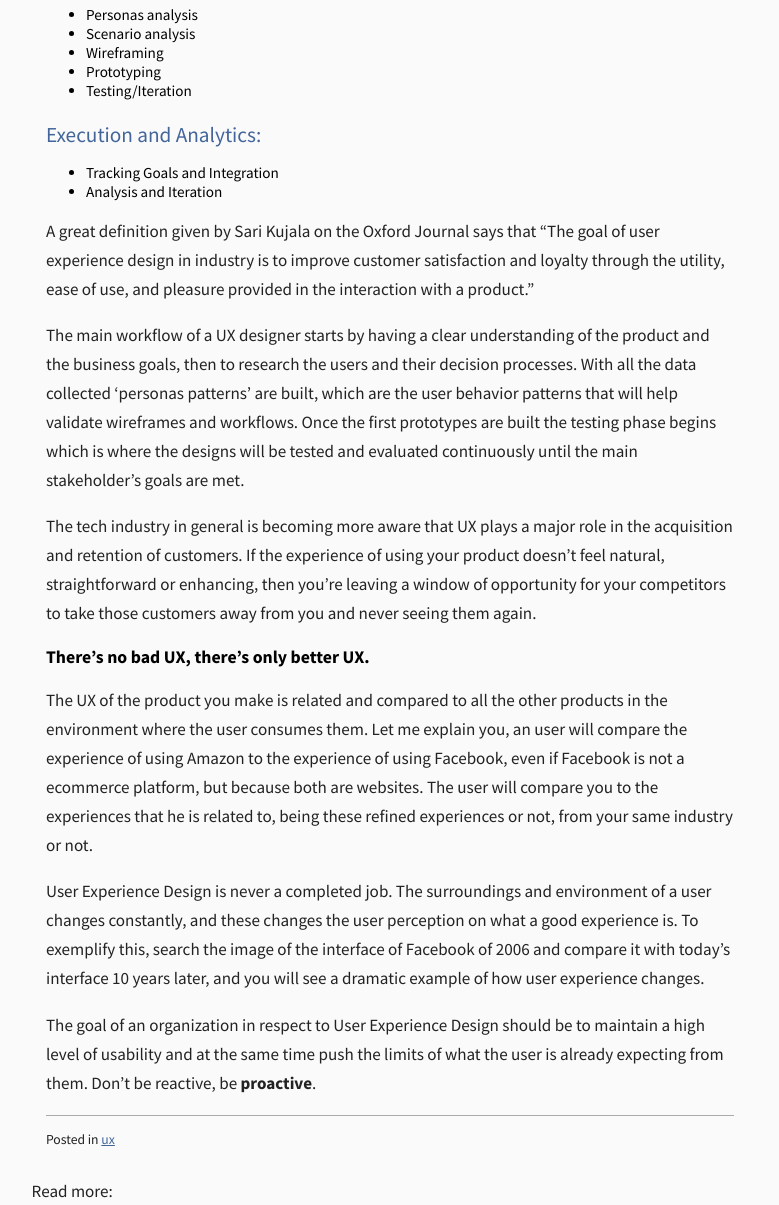
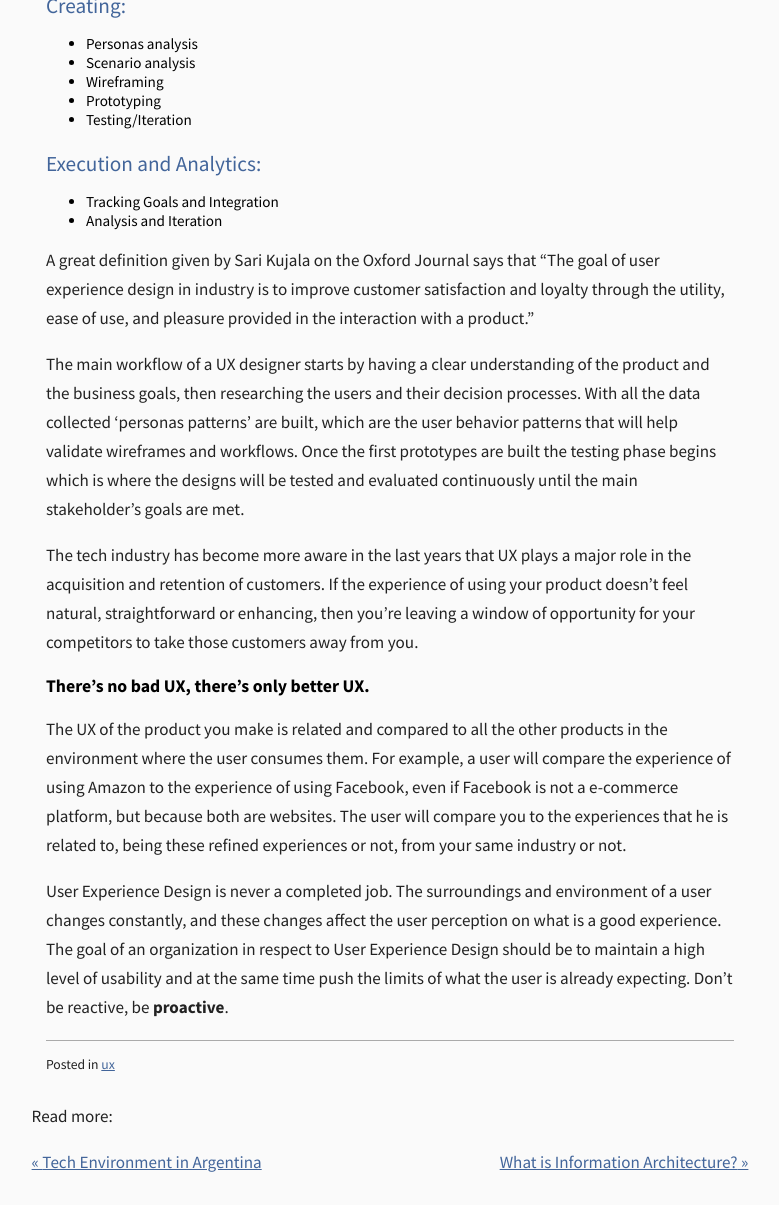
Before and after one commit to gasparlg/velatrix, a Jekyll site: the page built from _posts/2016-01-25-you-still-dont-know-what-ux-means.md, in a window 1280 px wide and 1400 px high, scrolled down 1498 px, cut to the strip 0-1205 px from the top of the window. Shown: the whole strip, without its empty margins (250-1029 px from the left). Built offline with Jekyll 4.4.1, drawn with Linux system fonts in a browser that asks for light colours; some of the changed text lies outside the part shown.

Commit message:
Update 2016-01-25-you-still-dont-know-what-ux-means.md

```diff
--- a/_posts/2016-01-25-you-still-dont-know-what-ux-means.md
+++ b/_posts/2016-01-25-you-still-dont-know-what-ux-means.md
@@ -5,9 +5,10 @@
 tags: [ux]
 img: images/excerpt_img/notebook.jpg
 ---
-If you have been around the tech industry for the last years you have probably heard people talking about *UX design*. And most of you may not know yet what this fancy acronym means. Don't worry, its not rocket science, but it does can get very blurry at times. UX stands for User Experience Design and the best way to explain it is by first saying that UX is a series of well known tasks. Most organizations producing consumer products perform this tasks in a regular basis even without having a specialized UX designer. What I mean by this is that UX design can be part of the job of many people on an organization, like graphic designers, front-end developers, project managers, marketing professionals, business analysts, etc.
 
-The User Experience Design tasks are:
+If you have been around the tech industry for the last years you have probably heard people talking about *UX design*. And most of you may not know yet what this fancy acronym means. Don't worry, its not rocket science, but it does can get very blurry at times (it does get very blurry at times). UX stands for User Experience Design and the best way to explain it is by first saying that UX is a series of well known tasks. Most organizations producing consumer products perform this tasks in a regular basis, even without having a specialized UX designer. What I mean by this is that UX design can be part of the job of many people on an organization, like graphic designers, front-end developers, project managers, marketing professionals, business analysts, etc.
+
+User Experience Design tasks are:
 =====================================
 
 ### Research:
@@ -31,15 +32,13 @@
 
 A great definition given by Sari Kujala on the Oxford Journal says that “The goal of user experience design in industry is to improve customer satisfaction and loyalty through the utility, ease of use, and pleasure provided in the interaction with a product.”
 
-The main workflow of a UX designer starts by having a clear understanding of the product and the business goals, then to research the users and their decision processes. With all the data collected ‘personas patterns’ are built, which are the user behavior patterns that will help validate wireframes and workflows. Once the first prototypes are built the testing phase begins which is where the designs will be tested and evaluated continuously until the main stakeholder’s goals are met.
+The main workflow of a UX designer starts by having a clear understanding of the product and the business goals, then researching the users and their decision processes. With all the data collected ‘personas patterns’ are built, which are the user behavior patterns that will help validate wireframes and workflows. Once the first prototypes are built the testing phase begins which is where the designs will be tested and evaluated continuously until the main stakeholder’s goals are met.
 
-The tech industry in general is becoming more aware that UX plays a major role in the acquisition and retention of customers. If the experience of using your product doesn't feel natural, straightforward or enhancing, then you’re leaving a window of opportunity for your competitors to take those customers away from you and never seeing them again.
+The tech industry has become more aware in the last years that UX plays a major role in the acquisition and retention of customers. If the experience of using your product doesn't feel natural, straightforward or enhancing, then you’re leaving a window of opportunity for your competitors to take those customers away from you.
 
 There’s no bad UX, there’s only better UX.
 ==========================================
 
-The UX of the product you make is related and compared to all the other products in the environment where the user consumes them. Let me explain you, an user will compare the experience of using Amazon to the experience of using Facebook, even if Facebook is not a ecommerce platform, but because both are websites. The user will compare you to the experiences that he is related to, being these refined experiences or not, from your same industry or not.
+The UX of the product you make is related and compared to all the other products in the environment where the user consumes them. For example, a user will compare the experience of using Amazon to the experience of using Facebook, even if Facebook is not a e-commerce platform, but because both are websites. The user will compare you to the experiences that he is related to, being these refined experiences or not, from your same industry or not.
 
-User Experience Design is never a completed job. The surroundings and environment of a user changes constantly, and these changes the user perception on what a good experience is. To exemplify this, search the image of the interface of Facebook of 2006 and compare it with today’s interface 10 years later, and you will see a dramatic example of how user experience changes.
-
-The goal of an organization in respect to User Experience Design should be to maintain a high level of usability and at the same time push the limits of what the user is already expecting from them. Don't be reactive, be **proactive**.
+User Experience Design is never a completed job. The surroundings and environment of a user changes constantly, and these changes affect the user perception on what is a good experience. The goal of an organization in respect to User Experience Design should be to maintain a high level of usability and at the same time push the limits of what the user is already expecting. Don't be reactive, be **proactive**.
```
